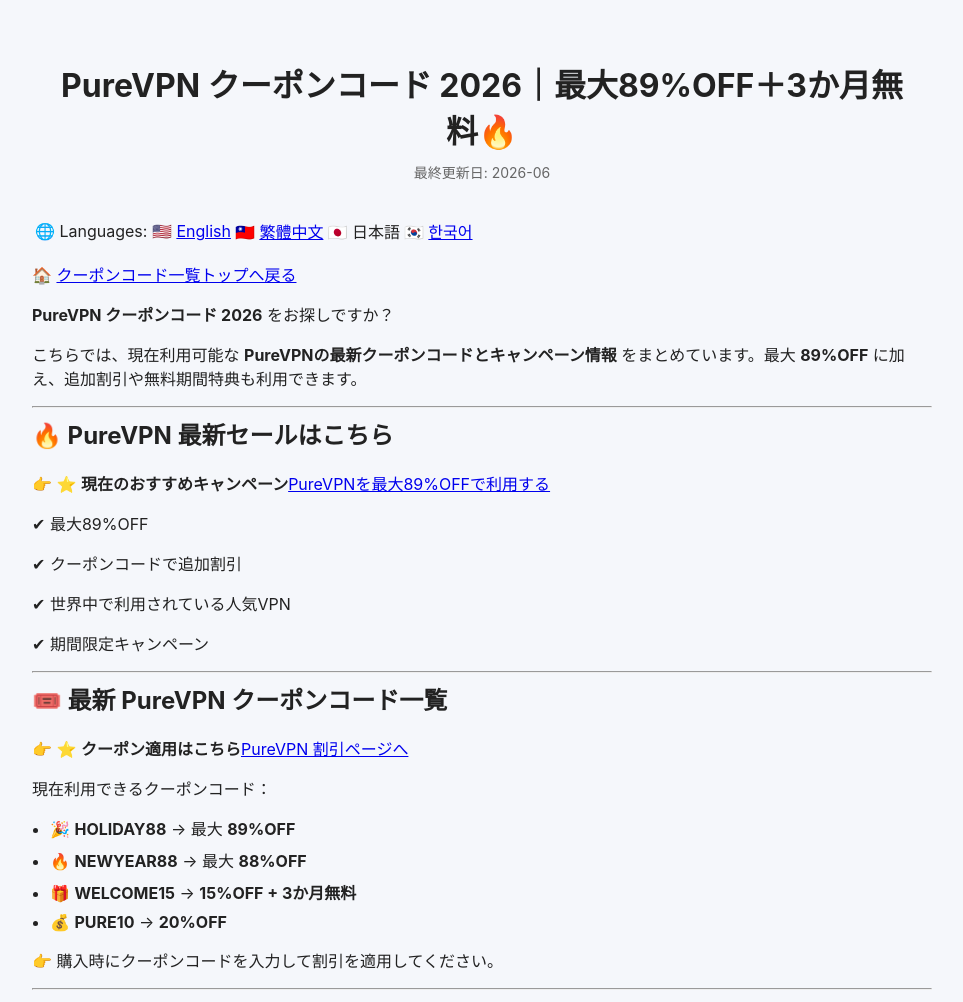
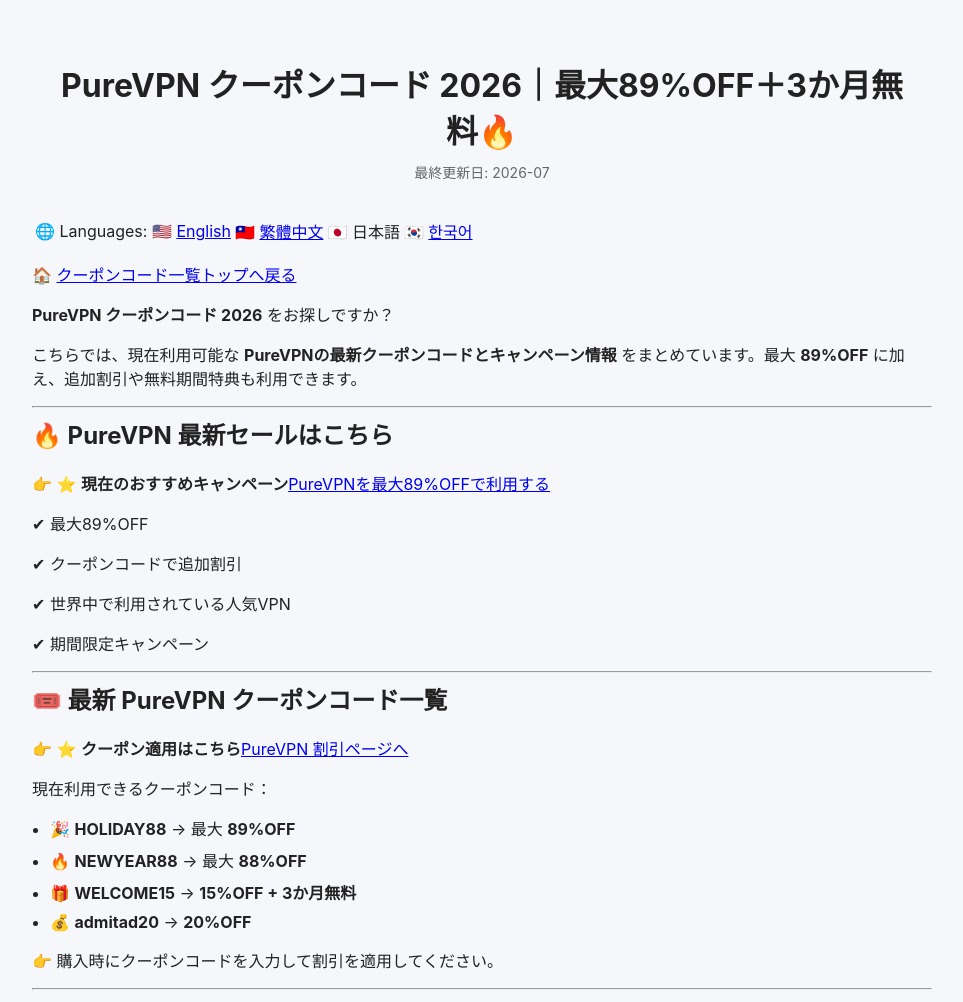
Before and after one commit to BestCouponCodes/best-coupon-codes, a Jekyll site: the page built from purevpn-coupon-code-ja.md, in a window 1280 px wide and 1400 px high. Shown: the top 1002 px of the window, without its empty margins (158-1121 px from the left). Built offline with Jekyll 4.4.1, drawn with Linux system fonts in a browser that asks for light colours.

Commit message:
Update last modified date and coupon code
Updated last modified date and changed coupon code from 'PURE10' to 'admitad20'.

```diff
--- a/purevpn-coupon-code-ja.md
+++ b/purevpn-coupon-code-ja.md
@@ -4,7 +4,7 @@ layout: default
 title: PureVPN クーポンコード 2026｜最大89%OFF＋3か月無料🔥
 description: "最新のPureVPNクーポンコードを掲載。最大89%OFF、さらに3か月無料の特典付き。2026年最新版の割引情報を随時更新中。"
 lang: ja
-last_modified_at: 2026-06-03
+last_modified_at: 2026-07-02
 ---
 
 🌐 Languages: 🇺🇸 [English]({{ site.baseurl }}/purevpn-coupon-code/) | 🇹🇼 [繁體中文]({{ site.baseurl }}/purevpn-coupon-code-zh/) | 🇯🇵 日本語 | 🇰🇷 [한국어]({{ site.baseurl }}/purevpn-coupon-code-ko/)
@@ -40,7 +40,7 @@ last_modified_at: 2026-06-03
 * 🎉 **HOLIDAY88** → 最大 **89%OFF**
 * 🔥 **NEWYEAR88** → 最大 **88%OFF**
 * 🎁 **WELCOME15** → **15%OFF + 3か月無料**
-* 💰 **PURE10** → **20%OFF**
+* 💰 **admitad20** → **20%OFF**
 
 👉 購入時にクーポンコードを入力して割引を適用してください。
 
```
